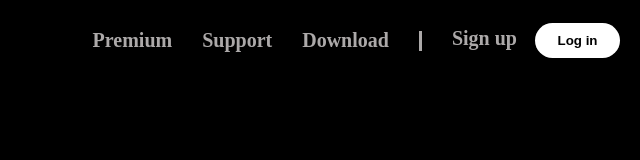
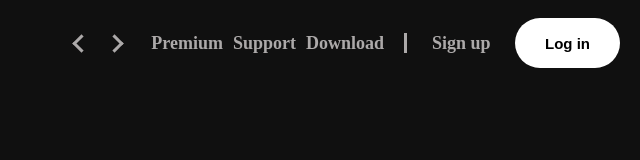
Before and after one commit to Perpy-del/Spotify-Clone, a plain HTML site: page src/navbar.html in a window 1280 px wide. Shown: the whole page, without its empty margins (640-1280 px from the left). Drawn offline with Linux system fonts and the light colour scheme.

Commit message:
navbar by sylvia

```diff
--- a/src/navbar.html
+++ b/src/navbar.html
@@ -10,7 +10,7 @@
         padding: 0;
       }
       body {
-        background-color: #000000;
+        background-color: #101010;
         margin-top: 18px;
         font-family: "Times New Roman", Times, serif;
 
@@ -23,16 +23,19 @@
         text-decoration: none;
         font-weight: bold;
         font-size: 16px;
+        gap: 10px;
+        margin-right: 20px;
       }
       nav div {
-        margin-right: 20px;
-        margin-left: 10px;
-        margin-top: 5px;
+        /*margin-right: 20px;
+        margin-left: 8px;*/
+
         font-weight: bold;
-        font-size: 20px;
+        font-size: 18px;
       }
       nav :hover{
         color: white;
+
 
       }
       nav a{
@@ -44,18 +47,30 @@
       .vertical {
         border-left: 3px solid #aca9a9;
         height: 20px;
+
       }
 
        .btn  {
         margin-left: 13px;
 
         background-color: #ffffff;
-        width: 85px;
-        height: 35px;
+        width: 105px;
+        height: 50px;
         border: none;
         color: black;
-        border-radius: 18px;
+        border-radius: 25px;
         transition: 0.2s;
+        font-size: 15px;
+        margin-left: 20px;
+        margin-right: px;
+        }
+        .psg{
+          display: flex;
+          margin-left: 10px;
+          margin-right: 10px;
+          align-items: center;
+          gap: 10px;
+
         }
 
 
@@ -69,10 +84,61 @@
         transform: scale(1.2);
         background-color: #fff4f4;
       }
+      .sl{
+        margin-left: 15px;
+      }
+
+      @media (max-width:780px) {
+        nav{
+          flex-direction: column;
+          align-items: flex-start;
+
+        }
+
+        }
+
+
+
+        .arrow {
+            border: solid #aca9a9;
+             border-width: 0 3px 3px 0;
+            display: inline-block;
+            padding: 5px;
+            cursor: not-allowed;
+            margin-right: 10px;
+
+
+          }
+
+          .right {
+             transform: rotate(-45deg);
+            -webkit-transform: rotate(-45deg);
+
+}
+
+          .left {
+           transform: rotate(135deg);
+           -webkit-transform: rotate(135deg);
+           margin-left: 200px;
+          }
+
+
+
+
+
     </style>
   </head>
   <body>
+
     <nav>
+
+       <p class="arrow left"></p>
+      <p class="arrow right"> </p>
+
+
+
+
+      <div class="psg">
       <div>
         <a href="#"> Premium </a>
       </div>
@@ -82,10 +148,11 @@
       <div>
         <a href="#"> Download </a>
       </div>
+    </div>
 
       <div class="vertical"></div>
 
-        <div>
+        <div class="sl">
           <a href="#">Sign up</a>
           <button class="btn">
             <a href="#">Log in</a>
```
